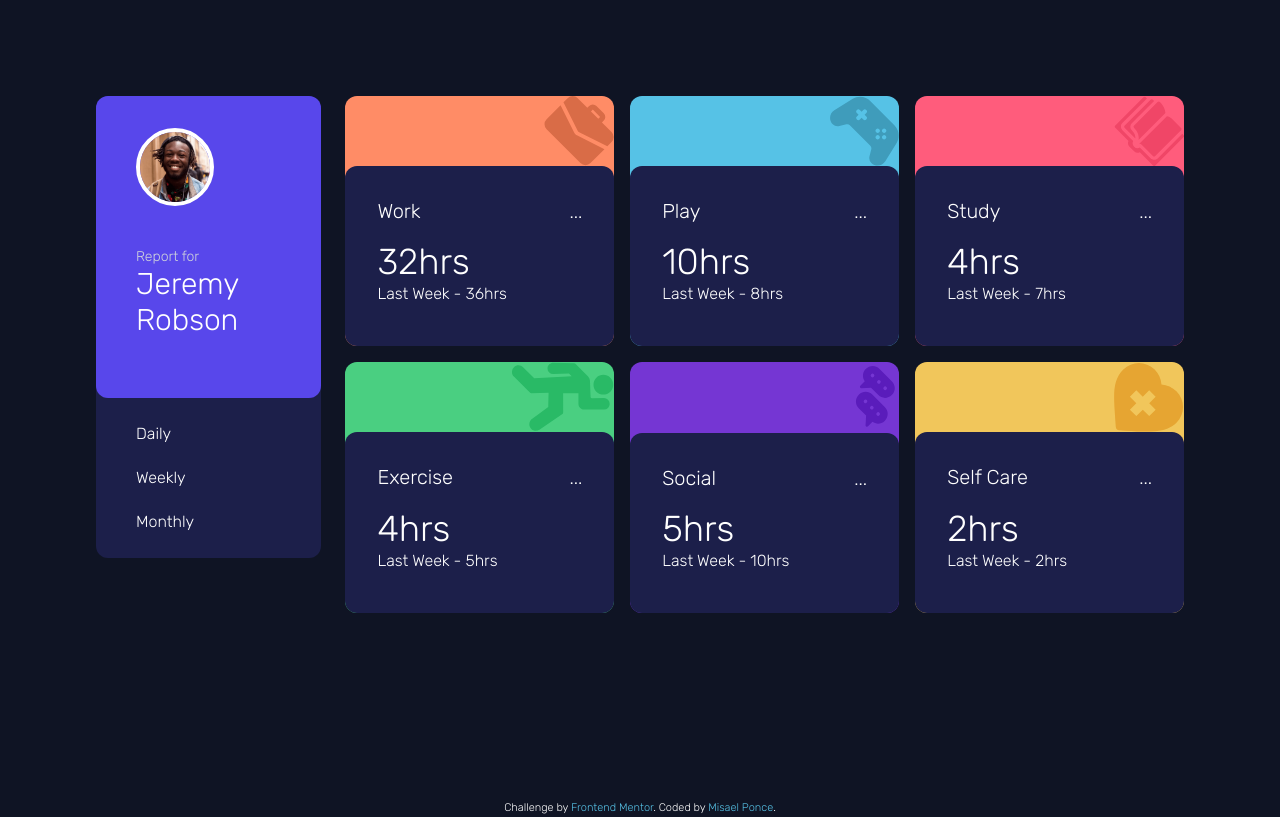
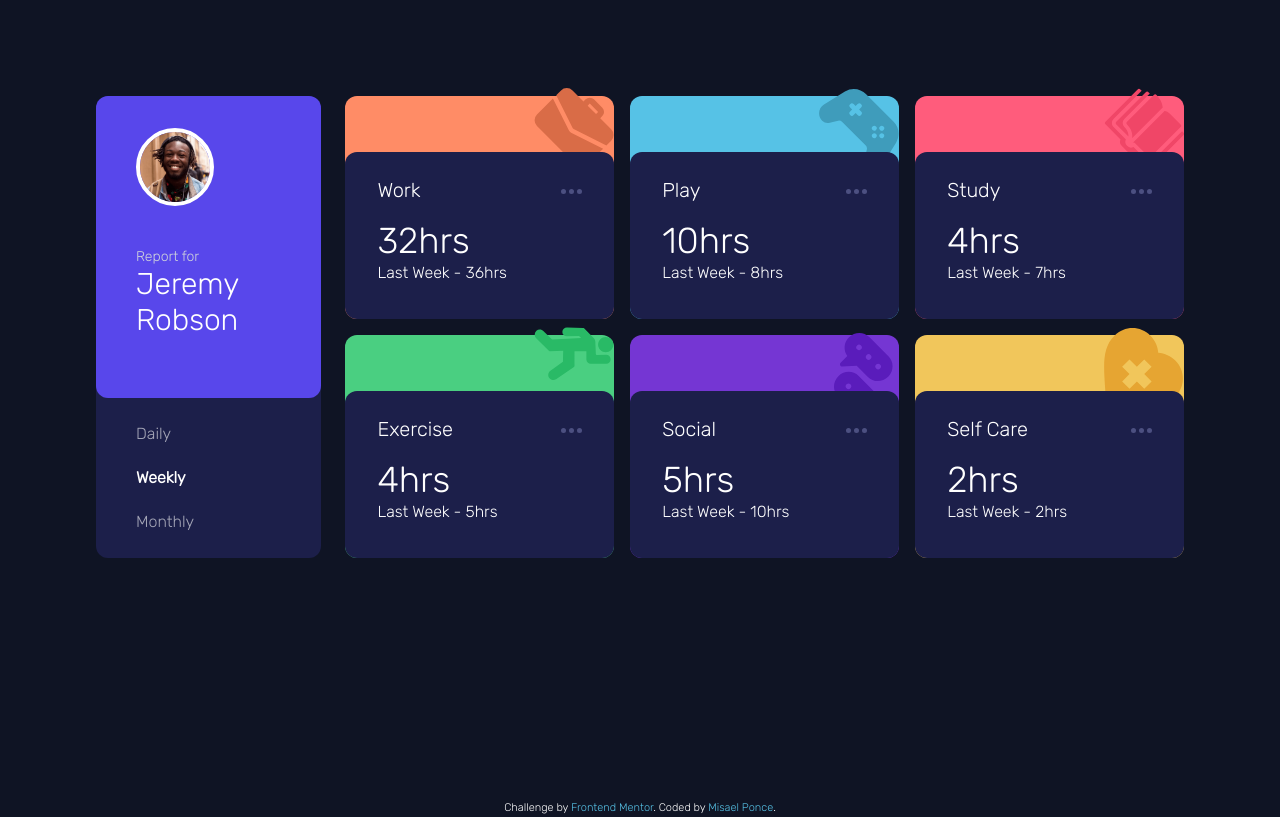
Before and after one commit to Misaponce/time-tracking-dashboard, a Next.js app: page / in a window 1280 px wide. Built offline with nearby package versions, Linux system fonts and the light colour scheme.

Commit message:
added active effect to the bottons when an option is selected, update style on icons to achive desktop design based on chanllenge, still missing some more details

```diff
--- a/app/page.tsx
+++ b/app/page.tsx
@@ -28,7 +28,11 @@ export default function Home() {
 
     setActivityData(updatedActivityData)
     setSelectedTimeframe(name);
+
   }
+
+  // To handle selected time frame opacity effect
+
 
   return (
     <main className="flex min-h-screen flex-col items-center justify-between py-24 px-6 sm:p-24">
--- a/components/ActivityCard.tsx
+++ b/components/ActivityCard.tsx
@@ -1,14 +1,11 @@
 import React from 'react'
 
-import { ActivityCardProps } from '@/types';
+import { ActivityCardProps, IconMap } from '@/types';
 import * as Icons from '@/assets/index';
-import Image, { StaticImageData } from 'next/image';
+import Dots from '@/assets/images/icon-ellipsis.svg';
+import Image from 'next/image';
 
 const ActivityCard = ({ activityData, selectedTimeframe }:ActivityCardProps) => {
-
-    type IconMap = {
-        [key: string]: StaticImageData;
-    }
 
     const iconMap: IconMap = {
         Work: Icons.IconWork,
@@ -27,19 +24,28 @@ const ActivityCard = ({ activityData, selectedTimeframe }:ActivityCardProps) =>
                         key={index}
                         className={`${activity.title.toLocaleLowerCase().replace(' ', '-')}-activity
                         rounded-xl
-
-                        flex flex-col items-end justify-center`
+                        flex flex-col items-end justify-end relative z-10`
                         }>
-                        <Image src={iconMap[activity.title.replace(' ', '')]} alt='Icon-Activity' height={70}/>
+                        <Image src={iconMap[activity.title.replace(' ', '')]}
+                                alt='Icon-Activity'
+                                height={80}
+                                width={80}
+                                className='absolute z-0 -top-2'
+                        />
                         <div className='activity-display flex flex-col
-                                        rounded-xl h-full w-full p-8'>
+                                        rounded-xl h-3/4 w-full px-8 py-10 relative z-10
+                                        justify-center'>
                             <div className='flex-1 flex justify-between'>
                                 <span className='text-xl'>{activity.title}</span>
-                                <span className='text-lg'>...</span>
+                                <span className='mt-3 cursor-pointer opacity-30 hover:opacity-100'>
+                                    <Image src={Dots} alt='Dots-Info'/>
+                                </span>
                             </div>
                             <div className='flex-1 flex justify-between items-end sm:items-start sm:flex-col mt-4'>
                                 <span className='text-4xl '>{`${activity.timeframes[selectedTimeframe].current}hrs`}</span>
-                                <span className='text-xl sm:text-base pb-2'>{`Last ${selectedTimeframe !== 'daily' ? selectedTimeframe.charAt(0).toUpperCase() + selectedTimeframe.slice(1,-2) : 'Day'} - ${activity.timeframes[selectedTimeframe].previous}hrs`}</span>
+                                <span className='text-xl sm:text-base pb-2'>
+                                    {`Last ${selectedTimeframe !== 'daily' ? selectedTimeframe.charAt(0).toUpperCase() + selectedTimeframe.slice(1,-2) : 'Day'} - ${activity.timeframes[selectedTimeframe].previous}hrs`}
+                                </span>
                             </div>
                         </div>
                     </div>
--- a/components/CustomButton.tsx
+++ b/components/CustomButton.tsx
@@ -1,9 +1,9 @@
 import { CustomButtonProps } from '@/types'
 import React from 'react'
 
-const CustomButton = ({ text, onClick, name }: CustomButtonProps) => {
+const CustomButton = ({ text, onClick, isActive }: CustomButtonProps) => {
   return (
-    <button onClick={onClick} name={name}>
+    <button onClick={onClick} className={`${isActive ? 'opacity-100 font-semibold' : 'opacity-60'}`}>
         {text}
     </button>
   )
--- a/components/MainCard.tsx
+++ b/components/MainCard.tsx
@@ -1,12 +1,20 @@
 'use client'
 
-import React from 'react'
+import React, { useState } from 'react'
 import UserCard from './UserCard'
 import thumbnailImage from '../assets/images/image-jeremy.png';
 import { CustomButton } from '.';
 import { MainCardProps } from '@/types';
 
 const MainCard = ({ handleClick }: MainCardProps) => {
+
+  //To handle selected option and apply 'Active' effect
+  const [selectedOption, setSelectedOption] = useState('weekly');
+
+  const handleSelectedOption = (option: string) => {
+    setSelectedOption(option);
+  }
+
   return (
     <div className='main-card rounded-xl h-full'>
         <UserCard
@@ -17,19 +25,22 @@ const MainCard = ({ handleClick }: MainCardProps) => {
             <li className='sm:w-4/5 sm:ms-6'>
               <CustomButton
                 text='Daily'
-                onClick={() => {handleClick('daily')}}
+                onClick={() => {handleClick('daily'); handleSelectedOption('daily')}}
+                isActive={selectedOption === 'daily'}
               />
             </li>
             <li className='sm:w-4/5 sm:ms-6'>
               <CustomButton
                 text='Weekly'
-                onClick={() => {handleClick('weekly')}}
+                onClick={() => {handleClick('weekly'); handleSelectedOption('weekly')}}
+                isActive={selectedOption === 'weekly'}
               />
             </li>
             <li className='sm:w-4/5 sm:ms-6'>
               <CustomButton
                 text='Monthly'
-                onClick={() => {handleClick('monthly')}}
+                onClick={() => {handleClick('monthly'); handleSelectedOption('monthly')}}
+                isActive={selectedOption === 'monthly'}
               />
             </li>
         </ul>
--- a/types/index.ts
+++ b/types/index.ts
@@ -3,6 +3,7 @@ import { StaticImageData } from "next/image";
 export interface CustomButtonProps {
     text: string;
     onClick: React.MouseEventHandler<HTMLButtonElement>;
+    isActive: boolean;
 }
 
 export interface MainCardProps {
@@ -40,3 +41,8 @@ export interface ActivityCardProps {
 
     selectedTimeframe: string;
 }
+
+// Type to map each activity icon card
+export type IconMap = {
+    [key: string]: StaticImageData;
+}
```
